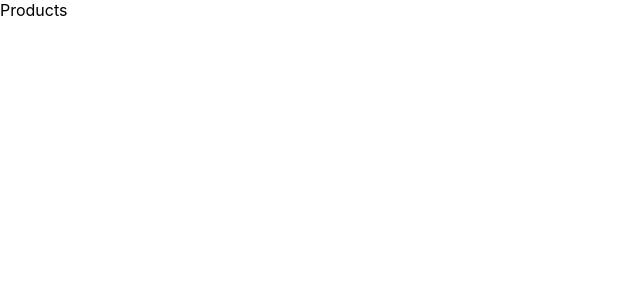
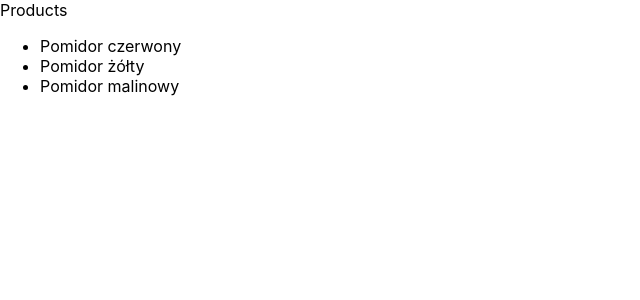
Before and after one commit to lurco/alegrosz, a React (Create React App) app: page / in a window 1280 px wide. Shown: the top 300 px of the page, without its empty margins (0-640 px from the left). Built offline with nearby package versions, Linux system fonts and the light colour scheme; data requests are answered from the project's data file.

Commit message:
sets up product list request

```diff
--- /dev/null
+++ b/api/db.json
@@ -0,0 +1,34 @@
+{
+  "products": [
+    {
+      "id": 1,
+      "name": "Pomidor czerwony",
+      "description": "",
+      "price": 3.19,
+      "category": "warzywa",
+      "subcategories": "pomidory",
+      "image": "",
+      "comments": []
+    },
+    {
+      "id": 2,
+      "name": "Pomidor żółty",
+      "description": "",
+      "price": 4.50,
+      "category": "warzywa",
+      "subcategories": "pomidory",
+      "image": "",
+      "comments": []
+    },
+    {
+      "id": 3,
+      "name": "Pomidor malinowy",
+      "description": "",
+      "price": 5,
+      "category": "warzywa",
+      "subcategories": "pomidory",
+      "image": "",
+      "comments": []
+    }
+  ]
+}
--- a/src/components/Products.jsx
+++ b/src/components/Products.jsx
@@ -1,48 +1,38 @@
 import {useEffect, useState} from "react";
 
-const productsList = [
-    {
-        "id": 1,
-        "name": "Pomidor czerwony",
-        "description": "",
-        "price": 3.19,
-        "category": "warzywa",
-        "subcategories": "pomidory",
-        "image": "",
-        "comments": []
-    },
-    {
-        "id": 2,
-        "name": "Pomidor żółty",
-        "description": "",
-        "price": 4.50,
-        "category": "warzywa",
-        "subcategories": "pomidory",
-        "image": "",
-        "comments": []
-    },
-    {
-        "id": 3,
-        "name": "Pomidor malinowy",
-        "description": "",
-        "price": 5,
-        "category": "warzywa",
-        "subcategories": "pomidory",
-        "image": "",
-        "comments": []
-    }
-]
-
 function Products() {
-    const [listOfProducts, setListOfProducts] = useState([]);
+    const [productList, setProductList] = useState([]);
 
     useEffect(() => {
-        setListOfProducts(productsList)
+
+        const controller = new AbortController();
+
+        getProducts(controller.signal).then((data) => {
+            setProductList(data)
+        });
+
+        return () => {
+            controller.abort();
+        }
     }, [])
+
+    async function getProducts(signal){
+        const response = await fetch('/products/', {signal});
+
+        return await response.json();
+    }
 
     return (
         <div>
             Products
+
+            <ul>
+                {productList.map((product) => (
+                <li key={product.id}>
+                    {product.name}
+                </li>
+                ))}
+            </ul>
         </div>
     );
 }
```
Also changed, not shown: package.json (+7 -2 lines), 1 other file (tests, documents, lock files or other folders).
